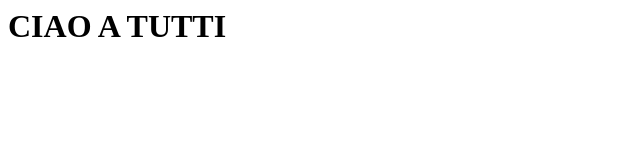
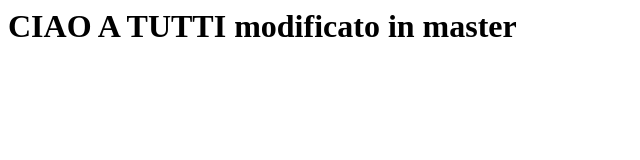
Before and after one commit to TommasoSartorel03/Prova, a plain HTML site: page index.html in a window 1280 px wide. Shown: the whole page, without its empty margins (0-640 px from the left). Drawn offline with Linux system fonts and the light colour scheme.

Commit message:
modificato in master

```diff
--- a/index.html
+++ b/index.html
@@ -1,3 +1,3 @@
 <html>
-<h1>CIAO A TUTTI</h1>
+<h1>CIAO A TUTTI modificato in master</h1>
 </html>
```
